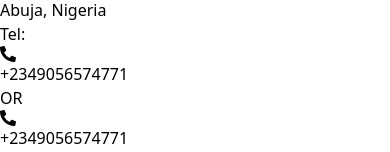
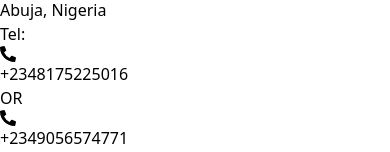
Before and after one commit to jneralrex/portfolio, a React app: page /contact in a window 390 px wide. Shown: the part 496-648 px from the top of the page. Built offline with nearby package versions, Linux system fonts and the light colour scheme; the HTML template or start-up script is replaced by a standard one.

Commit message:
Updated phone number

```diff
--- a/src/components/onboardingPages/Contact.jsx
+++ b/src/components/onboardingPages/Contact.jsx
@@ -89,7 +89,7 @@ const Contact = () => {
         <div className="p-4 rounded-full shadow-gray-800 shadow-md m-2 h-[200px] md:h-[520px] md:rounded-none flex flex-col items-center justify-between hover:border-[#F7F7F8] hover:border-2"><div className="flex flex-row items-center justify-center p-2 text-3xl lg:text-5xl xl:text-6xl"><span className="text-[#F7F7F8] font-serif">Tel:</span></div>
           <div className=" flex md:w-[150px] justify-between flex-row items-center lg:justify-around lg:w-[200px]">
             <div className="text-green-400 lg:text-2xl"><FaPhoneAlt /></div>
-            <div className="text-gray-300 font-bold lg:text-xl">+2349056574771</div>
+            <div className="text-gray-300 font-bold lg:text-xl">+2348175225016</div>
           </div>
           <div className="text-5xl font-bold font-serif">OR</div>
           <div className=" flex md:w-[150px] justify-between flex-row items-center lg:justify-around lg:w-[200px]">
```
